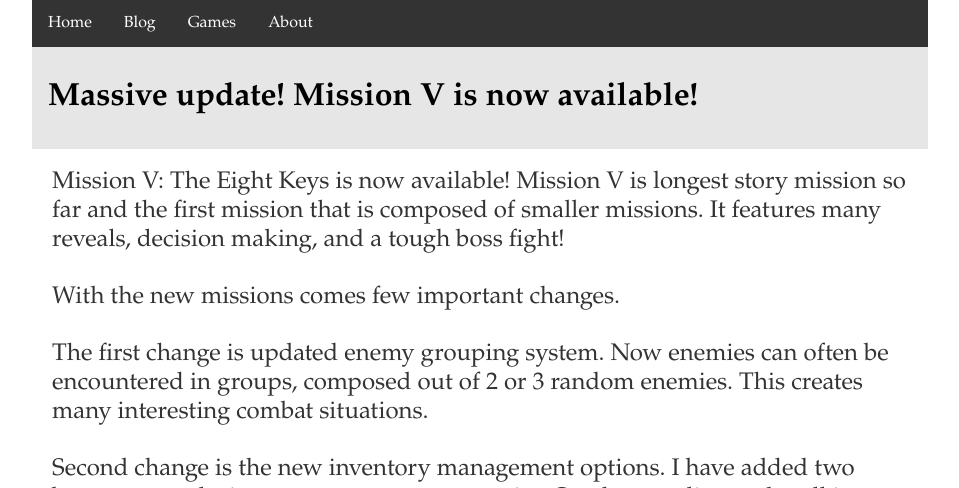
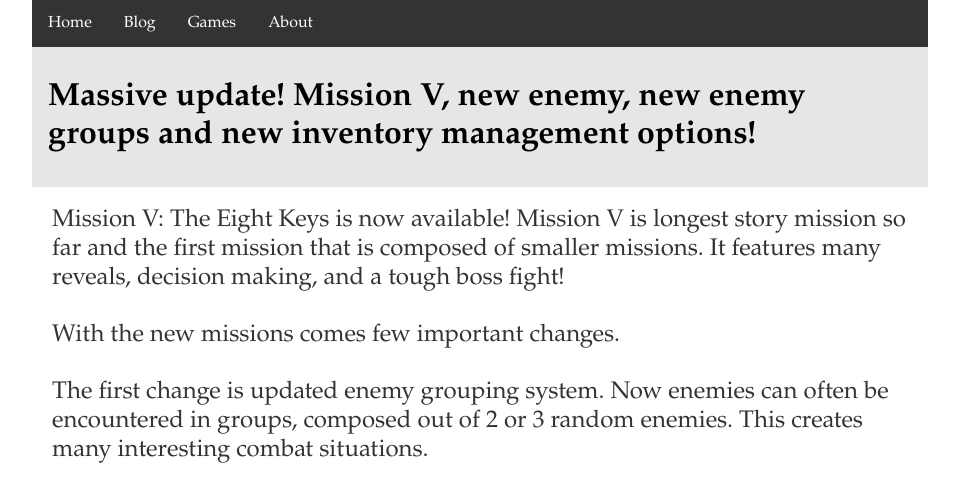
Before and after one commit to Phoebe3663/Zuurix.github.io, a Jekyll site: the page built from _posts/2016-12-15-massive-update_mission-v-is-now-available.md, in a window 1280 px wide and 900 px high, cut to the strip 412-900 px from the top of the window. Shown: the whole strip, without its empty margins (160-1119 px from the left). Built offline with Jekyll 4.4.1, drawn with Linux system fonts in a browser that asks for light colours; comment, search, counter and statistics services are not loaded.

Commit message:
Update and rename 2016-12-14-massive-update_mission-v-is-now-available.md to 2016-12-15-massive-update_mission-v-is-now-available.md

```diff
--- a/_posts/2016-12-14-massive-update_mission-v-is-now-available.md
+++ b/_posts/2016-12-15-massive-update_mission-v-is-now-available.md
@@ -1,6 +1,6 @@
 ---
 layout: post
-title: "Massive update! Mission V is now available!"
+title: "Massive update! Mission V, new enemy, new enemy groups and new inventory management options!"
 date: 2016-12-15
 ---
 
```
